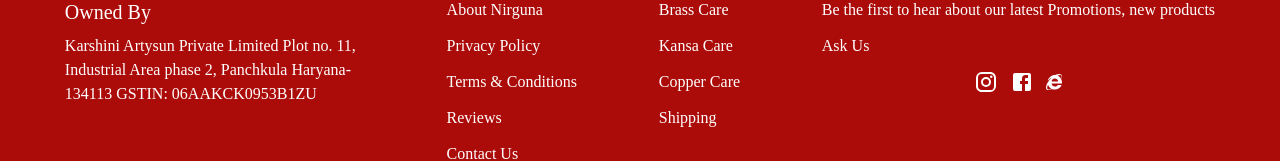
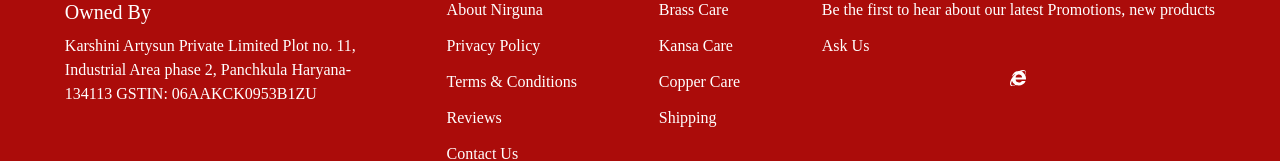
Before and after one commit to dhruvchandak30/catalog, a React (Create React App) app: page / in a window 1280 px wide. Shown: the part 656-817 px from the top of the page. Built offline with nearby package versions, Linux system fonts and the light colour scheme.

Commit message:
Fixed Peer Dependency

```diff
--- a/package.json
+++ b/package.json
@@ -4,11 +4,6 @@
   "private": true,
   "dependencies": {
     "@emailjs/browser": "^4.3.3",
-    "@emotion/react": "^11.11.4",
-    "@emotion/styled": "^11.11.0",
-    "@gsap/react": "^2.1.0",
-    "@mui/icons-material": "^5.15.13",
-    "@mui/material": "^5.15.13",
     "@testing-library/jest-dom": "^5.17.0",
     "@testing-library/react": "^13.4.0",
     "@testing-library/user-event": "^13.5.0",
@@ -23,6 +18,7 @@
     "web-vitals": "^2.1.4"
   },
   "scripts": {
+    "postinstall": "npm install react-fullscreen-image --force || true",
     "start": "react-scripts start",
     "build": "react-scripts build",
     "test": "react-scripts test",
--- a/src/components/Footer.jsx
+++ b/src/components/Footer.jsx
@@ -1,4 +1,4 @@
-import { Facebook, Instagram } from "@mui/icons-material";
+// import { Facebook, Instagram } from "@mui/icons-material";
 import React, { useEffect } from "react";
 import "./Navbar/Navbar.css";
 import { FaInternetExplorer } from "react-icons/fa";
@@ -36,8 +36,8 @@
         </div>
         <div className="hover-underline-animation1">Ask Us</div>
         <div className="flex flex-row gap-3 items-center justify-center ">
-          <Instagram />
-          <Facebook />
+          {/* <Instagram /> */}
+          {/* <Facebook /> */}
           <FaInternetExplorer />
         </div>
       </div>
--- a/src/components/Image.jsx
+++ b/src/components/Image.jsx
@@ -1,5 +1,5 @@
 import React, { useState } from "react";
-import gsap from "gsap";
+// import gsap from "gsap";
 import "./Image.css";
 
 import { ImageGroup, Image } from "react-fullscreen-image";
```
Also changed, not shown: 1 other file (tests, documents, lock files or other folders).
